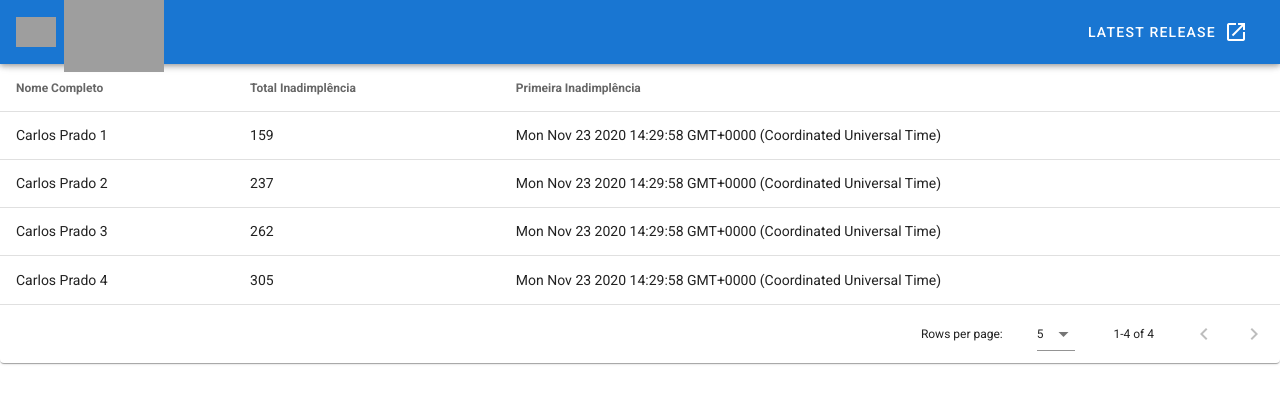
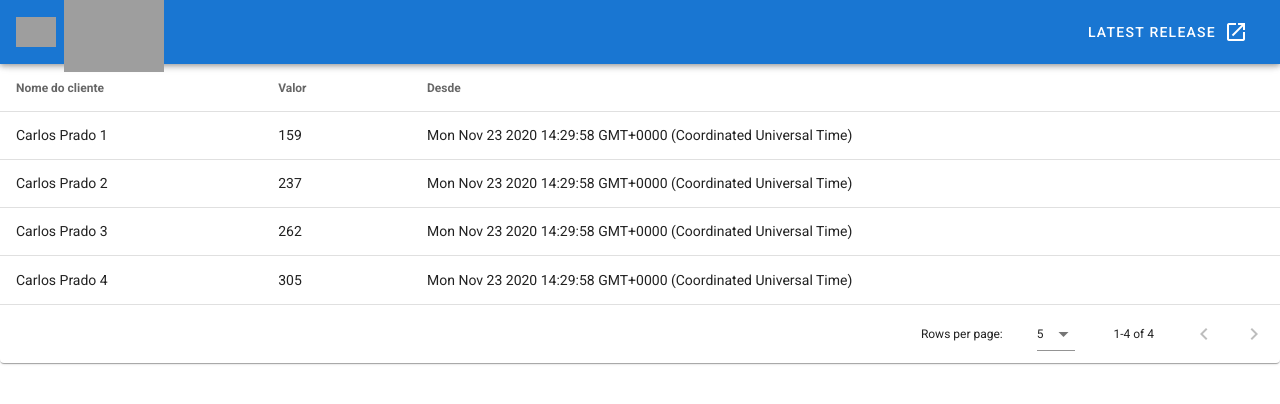
Before and after one commit to carlospavanetti/totvs-fullstack-challenge, a Vue app in the folder frontend/: page / in a window 1280 px wide. Shown: the top 404 px of the page. Built offline with nearby package versions, Linux system fonts and the light colour scheme; grey boxes are pictures that could not be loaded.

Commit message:
Rename fields as in requirements

```diff
--- a/frontend/src/components/DefaulterClientsList.vue
+++ b/frontend/src/components/DefaulterClientsList.vue
@@ -13,9 +13,9 @@ export default {
   data: function () {
     return {
       headers: [
-        { text: "Nome Completo", value: "name" },
-        { text: "Total Inadimplência", value: "totalDefault" },
-        { text: "Primeira Inadimplência", value: "firstDefaultDate" },
+        { text: "Nome do cliente", value: "name" },
+        { text: "Valor", value: "totalDefault" },
+        { text: "Desde", value: "firstDefaultDate" },
       ],
       clients: [
         {
```
